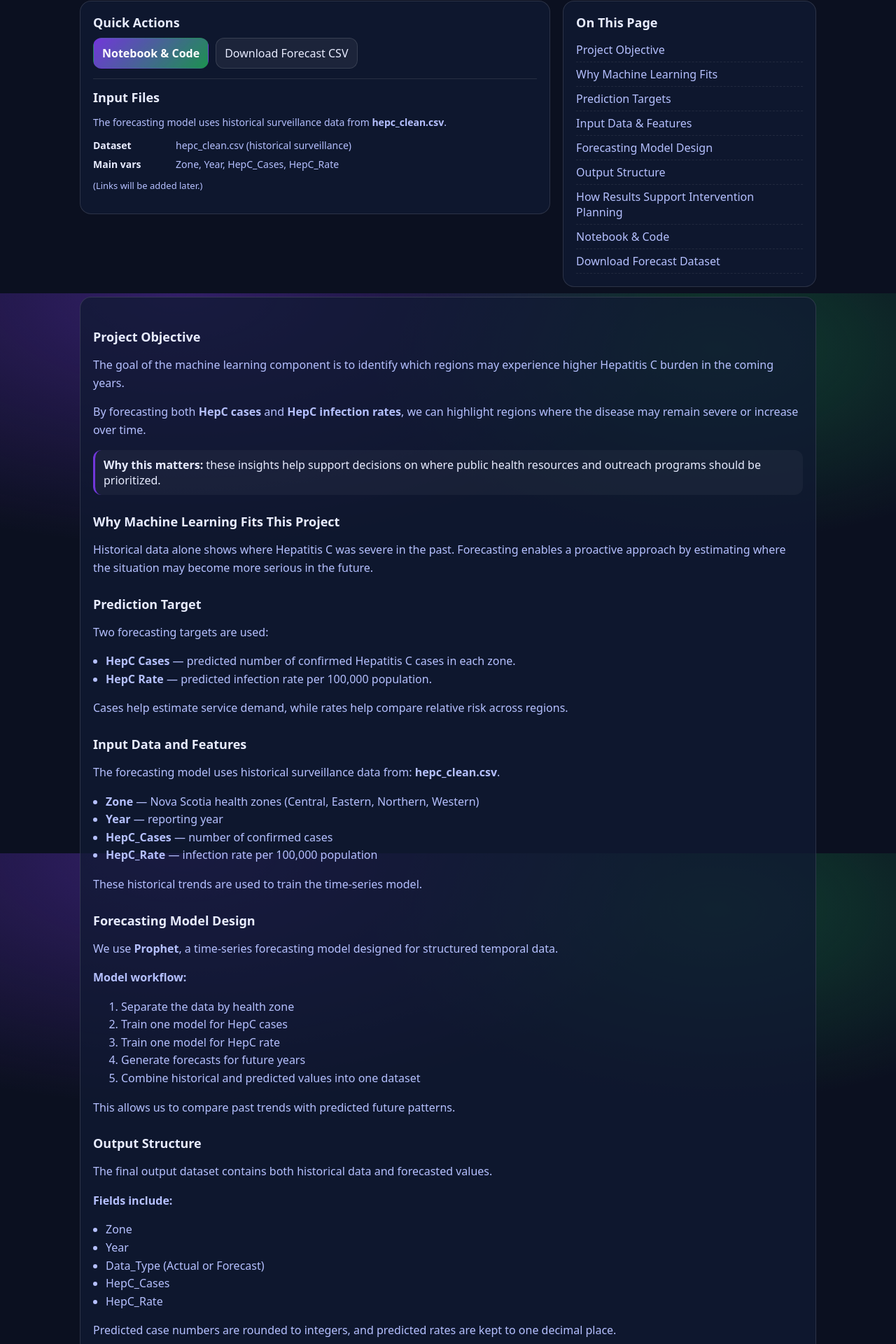
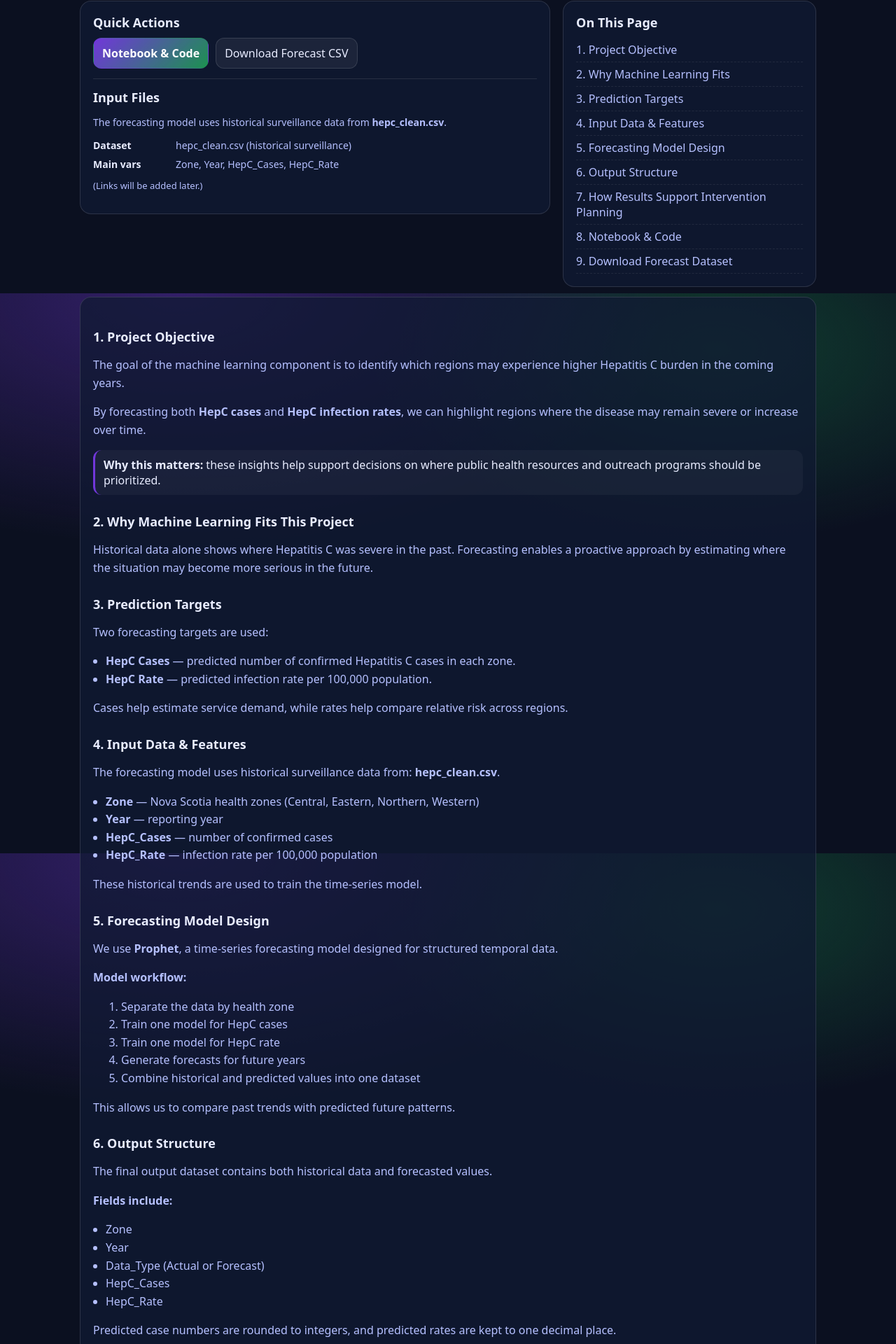
Before and after one commit to A00488698/datajam2026, a React (Vite) app: page /#/machine-learning in a window 1280 px wide. Shown: the part 381-2301 px from the top of the page at 70% size. Built offline with nearby package versions, Linux system fonts and the light colour scheme.

Commit message:
Change TOC numbering: Forecasting Model uses 1-9; Problem Analysis uses 1-7

```diff
--- a/src/pages/MachineLearning.tsx
+++ b/src/pages/MachineLearning.tsx
@@ -102,7 +102,7 @@ export default function MachineLearning() {
               scrollToId('objective');
             }}
           >
-            Project Objective
+            1. Project Objective
           </a>
           <a
             href="#"
@@ -112,7 +112,7 @@ export default function MachineLearning() {
               scrollToId('why-ml');
             }}
           >
-            Why Machine Learning Fits
+            2. Why Machine Learning Fits
           </a>
           <a
             href="#"
@@ -122,7 +122,7 @@ export default function MachineLearning() {
               scrollToId('targets');
             }}
           >
-            Prediction Targets
+            3. Prediction Targets
           </a>
           <a
             href="#"
@@ -132,7 +132,7 @@ export default function MachineLearning() {
               scrollToId('features');
             }}
           >
-            Input Data &amp; Features
+            4. Input Data &amp; Features
           </a>
           <a
             href="#"
@@ -142,7 +142,7 @@ export default function MachineLearning() {
               scrollToId('design');
             }}
           >
-            Forecasting Model Design
+            5. Forecasting Model Design
           </a>
           <a
             href="#"
@@ -152,7 +152,7 @@ export default function MachineLearning() {
               scrollToId('output');
             }}
           >
-            Output Structure
+            6. Output Structure
           </a>
           <a
             href="#"
@@ -162,7 +162,7 @@ export default function MachineLearning() {
               scrollToId('planning');
             }}
           >
-            How Results Support Intervention Planning
+            7. How Results Support Intervention Planning
           </a>
           <a
             href="#"
@@ -172,7 +172,7 @@ export default function MachineLearning() {
               scrollToId('links');
             }}
           >
-            Notebook &amp; Code
+            8. Notebook &amp; Code
           </a>
           <a
             href="#"
@@ -182,14 +182,14 @@ export default function MachineLearning() {
               scrollToId('download');
             }}
           >
-            Download Forecast Dataset
+            9. Download Forecast Dataset
           </a>
         </div>
       </div>
 
       <div className="section">
         <div className="card article">
-          <h2 id="objective">Project Objective</h2>
+          <h2 id="objective">1. Project Objective</h2>
           <p>
             The goal of the machine learning component is to identify which regions may experience higher Hepatitis C
             burden in the coming years.
@@ -204,13 +204,13 @@ export default function MachineLearning() {
             programs should be prioritized.
           </div>
 
-          <h2 id="why-ml">Why Machine Learning Fits This Project</h2>
+          <h2 id="why-ml">2. Why Machine Learning Fits This Project</h2>
           <p>
             Historical data alone shows where Hepatitis C was severe in the past. Forecasting enables a proactive approach
             by estimating where the situation may become more serious in the future.
           </p>
 
-          <h2 id="targets">Prediction Target</h2>
+          <h2 id="targets">3. Prediction Targets</h2>
           <p>Two forecasting targets are used:</p>
           <ul>
             <li>
@@ -224,7 +224,7 @@ export default function MachineLearning() {
             Cases help estimate service demand, while rates help compare relative risk across regions.
           </p>
 
-          <h2 id="features">Input Data and Features</h2>
+          <h2 id="features">4. Input Data &amp; Features</h2>
           <p>The forecasting model uses historical surveillance data from: <b>hepc_clean.csv</b>.</p>
           <ul>
             <li>
@@ -242,7 +242,7 @@ export default function MachineLearning() {
           </ul>
           <p>These historical trends are used to train the time-series model.</p>
 
-          <h2 id="design">Forecasting Model Design</h2>
+          <h2 id="design">5. Forecasting Model Design</h2>
           <p>
             We use <b>Prophet</b>, a time-series forecasting model designed for structured temporal data.
           </p>
@@ -258,7 +258,7 @@ export default function MachineLearning() {
             This allows us to compare past trends with predicted future patterns.
           </p>
 
-          <h2 id="output">Output Structure</h2>
+          <h2 id="output">6. Output Structure</h2>
           <p>
             The final output dataset contains both historical data and forecasted values.
           </p>
@@ -274,7 +274,7 @@ export default function MachineLearning() {
             Predicted case numbers are rounded to integers, and predicted rates are kept to one decimal place.
           </p>
 
-          <h2 id="planning">How Model Results Support Intervention Planning</h2>
+          <h2 id="planning">7. How Model Results Support Intervention Planning</h2>
           <p>
             The forecasting results are integrated into a <b>Power BI dashboard</b>.
           </p>
@@ -291,7 +291,7 @@ export default function MachineLearning() {
 
           <div className="divider" />
 
-          <h2 id="links">Notebook and Code</h2>
+          <h2 id="links">8. Notebook and Code</h2>
           <p className="lead" style={{ fontSize: 15 }}>
             All modeling code and analysis are documented in the Colab notebook.
           </p>
@@ -306,7 +306,7 @@ export default function MachineLearning() {
             </a>
           </div>
 
-          <h2 id="download">Download Forecast Dataset</h2>
+          <h2 id="download">9. Download Forecast Dataset</h2>
           <p className="lead" style={{ fontSize: 15 }}>
             Once you provide the file, we’ll replace this placeholder button with a direct download.
           </p>
--- a/src/pages/StatisticalAnalysis.tsx
+++ b/src/pages/StatisticalAnalysis.tsx
@@ -80,13 +80,13 @@ export default function StatisticalAnalysis() {
         <div className="card toc">
           <h2>On This Page</h2>
           {[
-            ['sec-1-1', '1.1 Descriptive statistics'],
-            ['sec-1-2', '1.2 Correlation vs. causation'],
-            ['sec-1-3', '1.3 Hypothesis testing basics'],
-            ['sec-1-4', '1.4 Choosing the right test'],
-            ['sec-1-5', '1.5 p-values & confidence intervals'],
-            ['sec-1-6', '1.6 Identifying meaningful patterns'],
-            ['sec-1-7', '1.7 Hands-On Statistics Practice'],
+            ['sec-1-1', '1. Descriptive statistics'],
+            ['sec-1-2', '2. Correlation vs. causation'],
+            ['sec-1-3', '3. Hypothesis testing basics'],
+            ['sec-1-4', '4. Choosing the right test'],
+            ['sec-1-5', '5. p-values & confidence intervals'],
+            ['sec-1-6', '6. Identifying meaningful patterns'],
+            ['sec-1-7', '7. Hands-On Statistics Practice'],
           ].map(([id, label]) => (
             <a
               key={id}
@@ -105,42 +105,42 @@ export default function StatisticalAnalysis() {
 
       <div className="section">
         <div className="card article">
-          <h2 id="sec-1-1">1.1 Descriptive statistics (mean, median, variance, distributions)</h2>
+          <h2 id="sec-1-1">1. Descriptive statistics (mean, median, variance, distributions)</h2>
           <p>
             We start by summarizing what is typical, how spread out values are, and whether the distribution suggests
             outliers or data quality issues.
           </p>
 
-          <h2 id="sec-1-2">1.2 Correlation vs. causation</h2>
+          <h2 id="sec-1-2">2. Correlation vs. causation</h2>
           <p>
             Correlation highlights association, but does not prove causation. We use this step to generate hypotheses and
             guide deeper analysis.
           </p>
 
-          <h2 id="sec-1-3">1.3 Hypothesis testing basics</h2>
+          <h2 id="sec-1-3">3. Hypothesis testing basics</h2>
           <p>
             We apply hypothesis testing to separate signal from noise and avoid over-interpreting random variation.
           </p>
 
-          <h2 id="sec-1-4">1.4 Choosing the right test (t-test, chi-square, ANOVA)</h2>
+          <h2 id="sec-1-4">4. Choosing the right test (t-test, chi-square, ANOVA)</h2>
           <p>
             The test selection depends on the data type (numeric vs categorical) and the number of groups being
             compared.
           </p>
 
-          <h2 id="sec-1-5">1.5 p-values &amp; confidence intervals</h2>
+          <h2 id="sec-1-5">5. p-values &amp; confidence intervals</h2>
           <p>
             P-values measure how surprising results are under the null hypothesis; confidence intervals provide effect
             size and uncertainty.
           </p>
 
-          <h2 id="sec-1-6">1.6 Identifying meaningful patterns</h2>
+          <h2 id="sec-1-6">6. Identifying meaningful patterns</h2>
           <p>
             We focus on effect size, practical meaning, and consistency over time/zones—beyond just statistical
             significance.
           </p>
 
-          <h2 id="sec-1-7">1.7 Hands-On Statistics Practice</h2>
+          <h2 id="sec-1-7">7. Hands-On Statistics Practice</h2>
           <p>
             The analysis outputs feed into the dashboard story: burden trends, zone comparisons, and resource gaps.
           </p>
```
